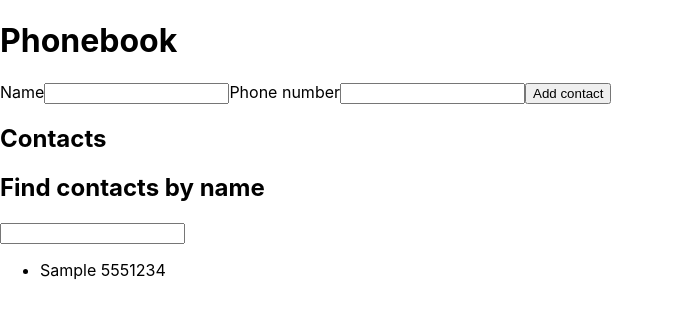
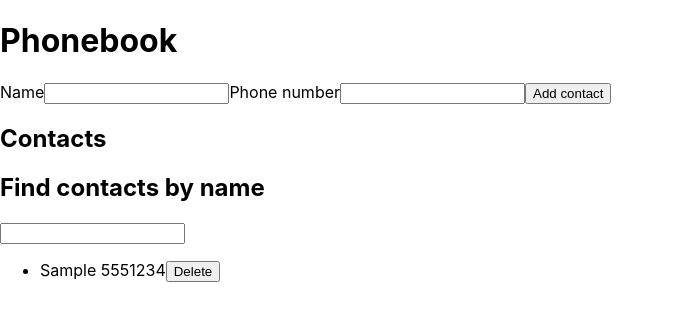
Before and after one commit to olekspyl/goit-react-hw-04-phonebook, a React (Create React App) app: page / in a window 1280 px wide. Both pictures are taken after typing "Sample", "5551234" into the empty fields and a click on the button "Add contact". Shown: the top 320 px of the page, without its empty margins (0-674 px from the left). Built offline with nearby package versions, Linux system fonts and the light colour scheme.

Commit message:
add proptypes

```diff
--- a/package.json
+++ b/package.json
@@ -8,6 +8,7 @@
     "@testing-library/react": "^12.1.4",
     "@testing-library/user-event": "^13.5.0",
     "nanoid": "^4.0.0",
+    "prop-types": "^15.8.1",
     "react": "^18.1.0",
     "react-dom": "^18.1.0",
     "react-scripts": "5.0.1",
--- a/src/components/App.jsx
+++ b/src/components/App.jsx
@@ -8,6 +8,12 @@ export class App extends Component {
   state = {
     contacts: [],
   filter: '',
+  };
+
+  deleteContact = (id) => {
+    this.setState(prevState => ({
+      contacts: prevState.contacts.filter(contact => contact.id !== id),
+    }));
   };
 
   addContact = ({ id, name, number }) => {
@@ -43,7 +49,7 @@ export class App extends Component {
   render() {
     const { contacts, filter } = this.state;
 
-    const normalizedElem = filter.toLocaleLowerCase();
+    const normalizedElem = filter.toLowerCase();
     const filteredElements = contacts.filter(contact =>
       contact.name.toLowerCase().includes(normalizedElem));
 
@@ -54,7 +60,7 @@ export class App extends Component {
           <h2>Contacts</h2>
           <h2>Find contacts by name</h2>
         <Filter formFilterChange={this.formFilterChange} filter={filter} />
-          <Contacts contacts={filteredElements} />
+        <Contacts contacts={filteredElements} onDelete={this.deleteContact} />
 
       </div>
     );
--- a/src/components/Form/Contacts.js
+++ b/src/components/Form/Contacts.js
@@ -1,12 +1,16 @@
 import React from "react";
+import PropTypes from 'prop-types';
 
 
-const Contacts = ({ contacts }) => {
+const Contacts = ({ contacts, onDelete }) => {
     return (
         <ul>
-            {contacts.map((contact, id) => {
+            {contacts.map((contact) => {
                 return (
-                    <li key={id}>{contact.name} {contact.number }</li>
+                    <li key={contact.id}>{contact.name} {contact.number}
+                        <button onClick={() => onDelete(contact.id) } > Delete  </button>
+                    </li>
+
                 )}
                 )}
          </ul>
@@ -14,4 +18,15 @@ const Contacts = ({ contacts }) => {
 
 }
 
+Contacts.propTypes = {
+    onDelete: PropTypes.func.isRequired,
+    contacts: PropTypes.arrayOf(PropTypes.shape({
+        id: PropTypes.string.isRequired,
+        name: PropTypes.string.isRequired,
+        number: PropTypes.string.isRequired,
+    }
+    ))
+
+}
+
 export default Contacts;
--- a/src/components/Form/Filter.js
+++ b/src/components/Form/Filter.js
@@ -1,4 +1,5 @@
 import React from "react";
+import PropTypes from 'prop-types';
 
 const Filter = ({formFilterChange, filter}) => {
     return (
@@ -13,4 +14,9 @@ const Filter = ({formFilterChange, filter}) => {
     )
 }
 
+Filter.propTypes = {
+  formFilterChange: PropTypes.func.isRequired,
+  filter: PropTypes.string.isRequired,
+}
+
 export default Filter;
--- a/src/components/Form/Form.js
+++ b/src/components/Form/Form.js
@@ -6,7 +6,7 @@ class Form extends Component {
     state = {
       name: '',
       number: '',
-      id: ''
+      id: nanoid(),
     }
 
     handleChange = e => {
```
Also changed, not shown: 1 other file (tests, documents, lock files or other folders).
